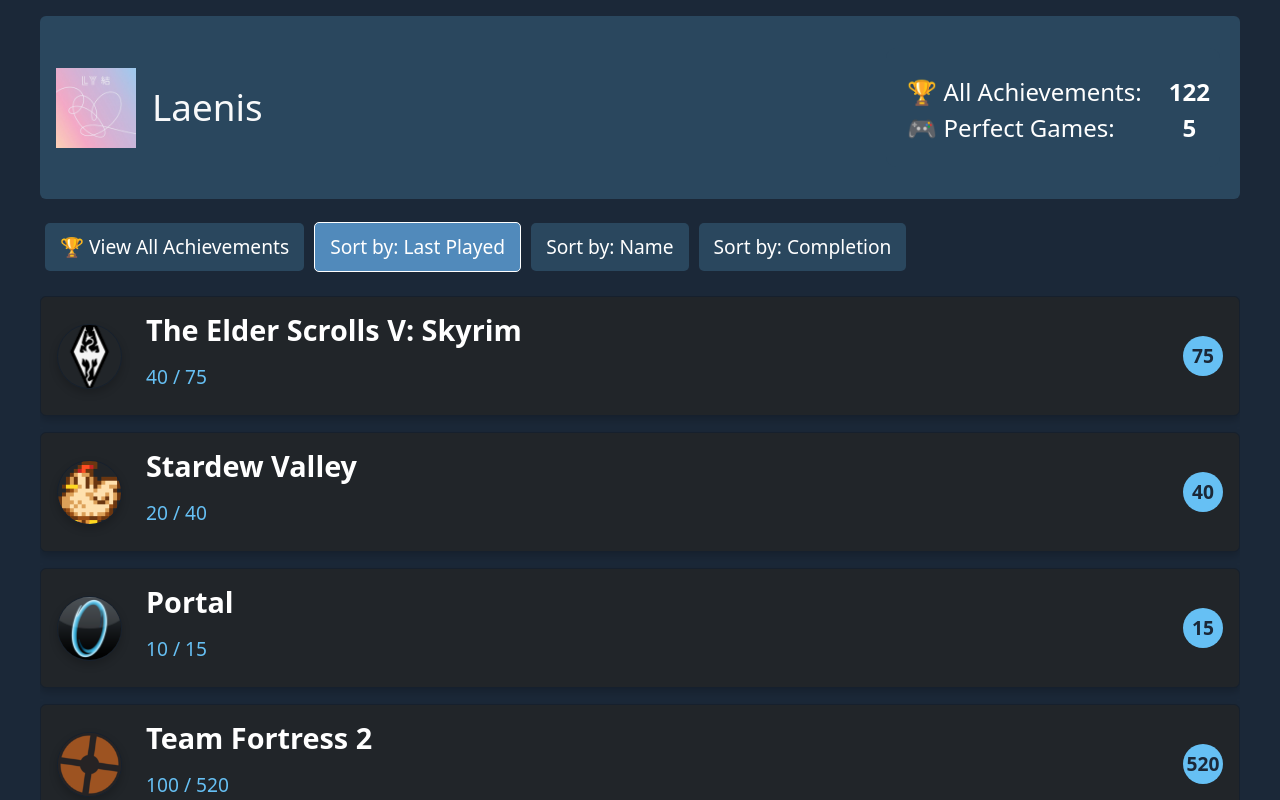
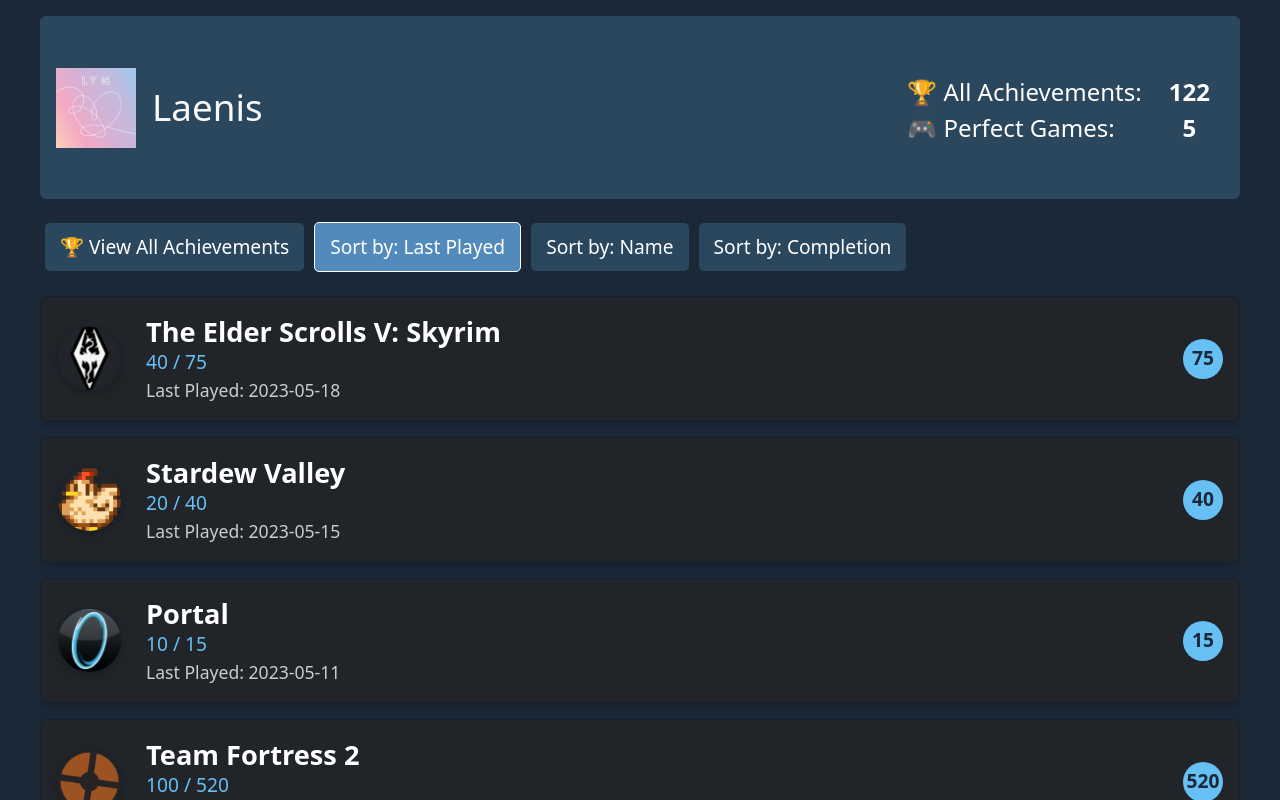
Before and after one commit to Mi3kka/achievement-viewer, a Next.js app: page /AchievementsPage in a window 1280 px wide. Built offline with nearby package versions, Linux system fonts and the light colour scheme.

Commit message:
Added Last Played to game cards
Added Last Played date to game cards

```diff
--- a/src/components/GameCard.js
+++ b/src/components/GameCard.js
@@ -16,6 +16,7 @@
         <div className="ms-3 game-text-container">
           <h5 className="game-name">{game.name}</h5>
           <p className="game-achievement">{game.achievements.completed} / {game.achievements.total}</p>
+          <p className="last-played">{game.lastPlayed ? `Last Played: ${game.lastPlayed.toISOString().slice(0,10)}` : 'Never Played'}</p>
         </div>
         <div className="ms-auto achievement-total-container">
           <span className="achievement-total">{game.achievements.total}</span>
--- a/styles/GameCard.css
+++ b/styles/GameCard.css
@@ -4,7 +4,7 @@
   background-color: #1b2838;
   border: 1px solid #16202d;
   box-shadow: 0 4px 8px 0 rgba(0, 0, 0, 0.2);
-  height: 120px;
+  height: 125px;
 }
 
 .game-img {
@@ -20,11 +20,18 @@
 }
 
 .game-name {
-  font-size: 1.8rem;
+  font-size: 1.7rem;
   font-weight: 700;
-  margin-bottom: 0.2rem;
-  padding-top: 0.5rem;
+  padding-top: 1.7rem;
   padding-left: 0.5rem;
+}
+
+.last-played {
+  font-size: 1.1rem;
+  color: #ccc;
+  padding-left: 0.5rem;
+  padding-bottom: 0.6rem;
+  margin-top: -1rem;
 }
 
 .achievement-total-container {
@@ -55,7 +62,7 @@
   font-size: 1.2rem;
   color: #66c0f4;
   padding-left: 0.5rem;
-  padding-top: 0.8rem;
+  margin-top: -0.5rem;
 
 }
 
@@ -79,6 +86,10 @@
     font-size: 1.03rem;
   }
 
+  .last-played {
+    font-size: 0.9rem;
+  }
+
   .game-achievement {
     font-size: 1rem;
   }
```
